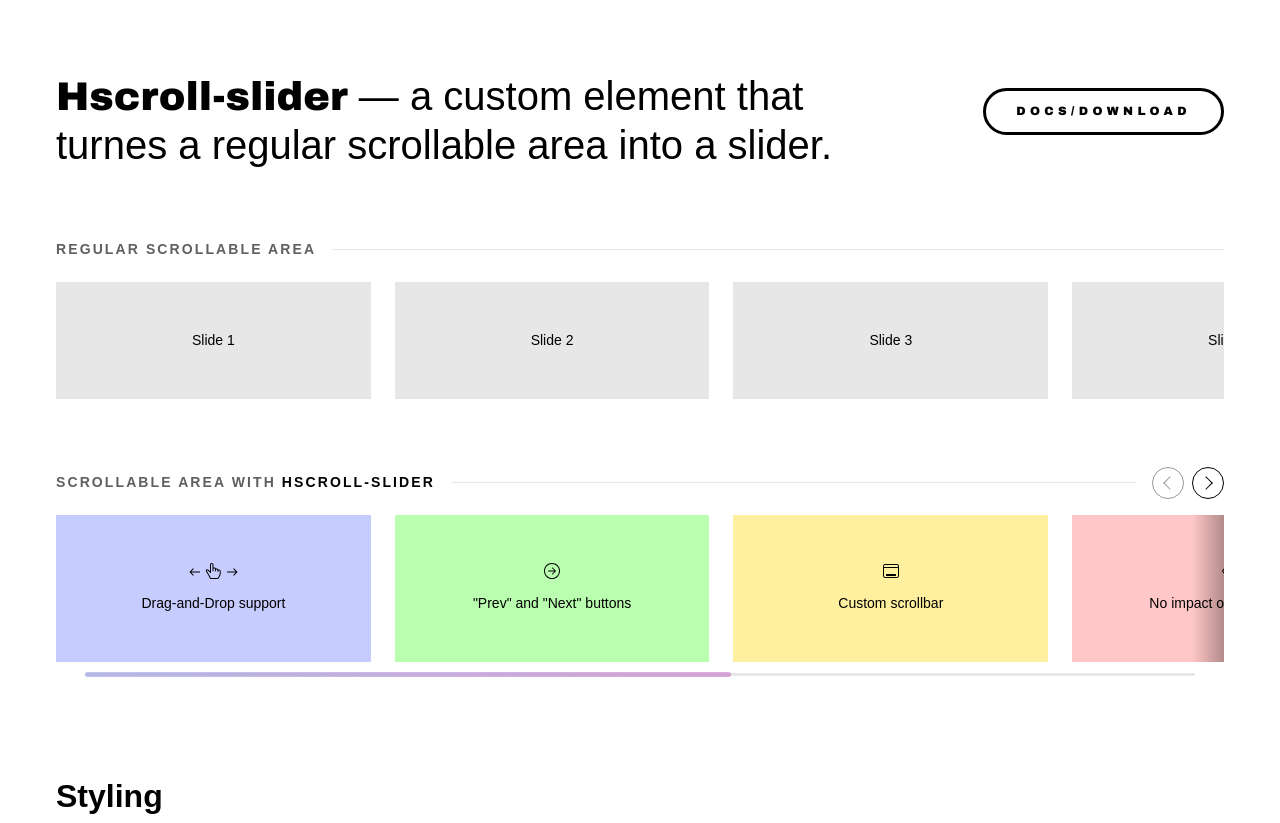
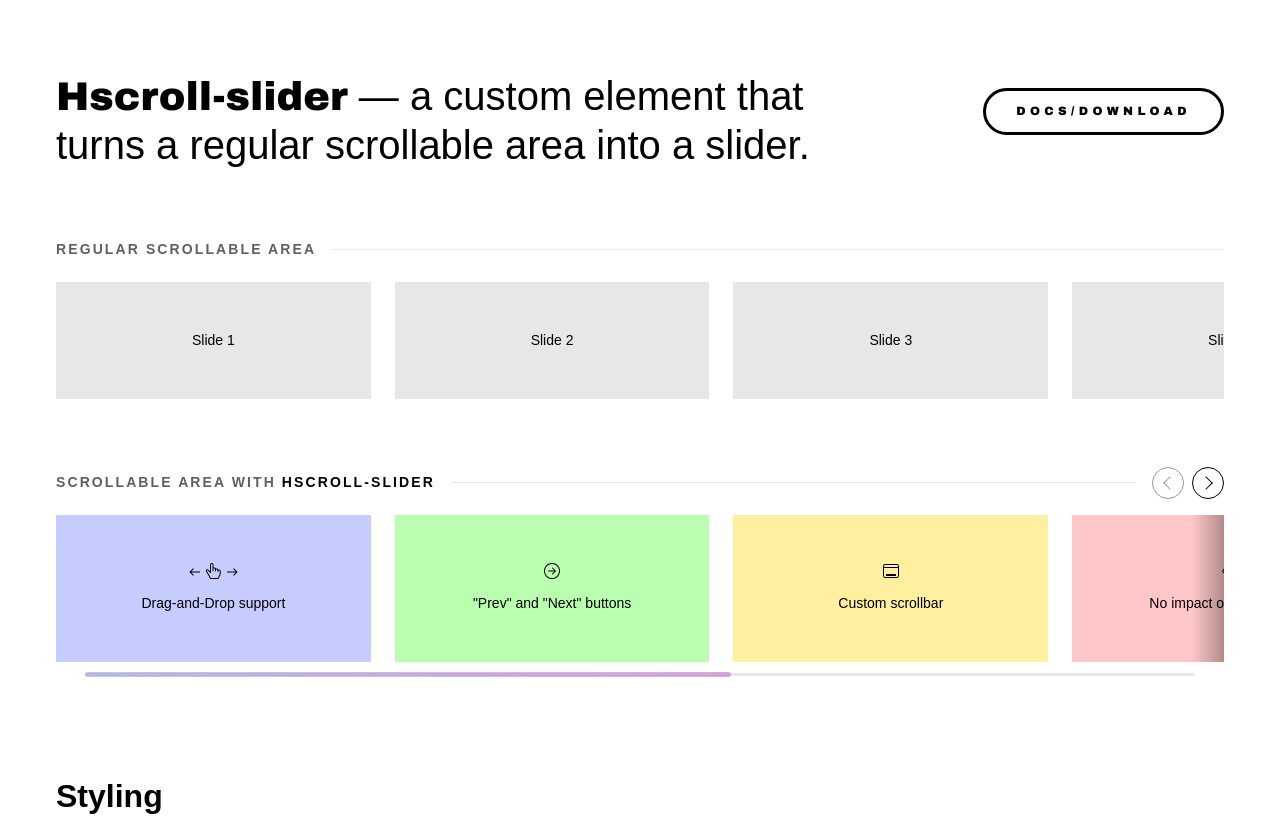
Before and after one commit to EvgeniyMukhamedjanov/hscroll-slider, a website: page index.html in a window 1280 px wide. Shown: the top 823 px of the page. Drawn offline with Linux system fonts and the light colour scheme.

Commit message:
Add CNAME, fix a typo

```diff
--- a/index.html
+++ b/index.html
@@ -472,7 +472,7 @@
   <div class="container">
     <header>
       <h1>Hscroll-slider</h1>
-      <p>— <nobr>a custom</nobr> element that turnes <nobr>a regular</nobr> scrollable area into <nobr>a slider</nobr>.</p>
+      <p>— <nobr>a custom</nobr> element that turns <nobr>a regular</nobr> scrollable area into <nobr>a slider</nobr>.</p>
       <div><a href="https://github.com/EvgeniyMukhamedjanov/hscroll-slider" class="cta">Docs/download</a></div>
     </header>
   </div>
```
Also changed, not shown: 1 other file.
